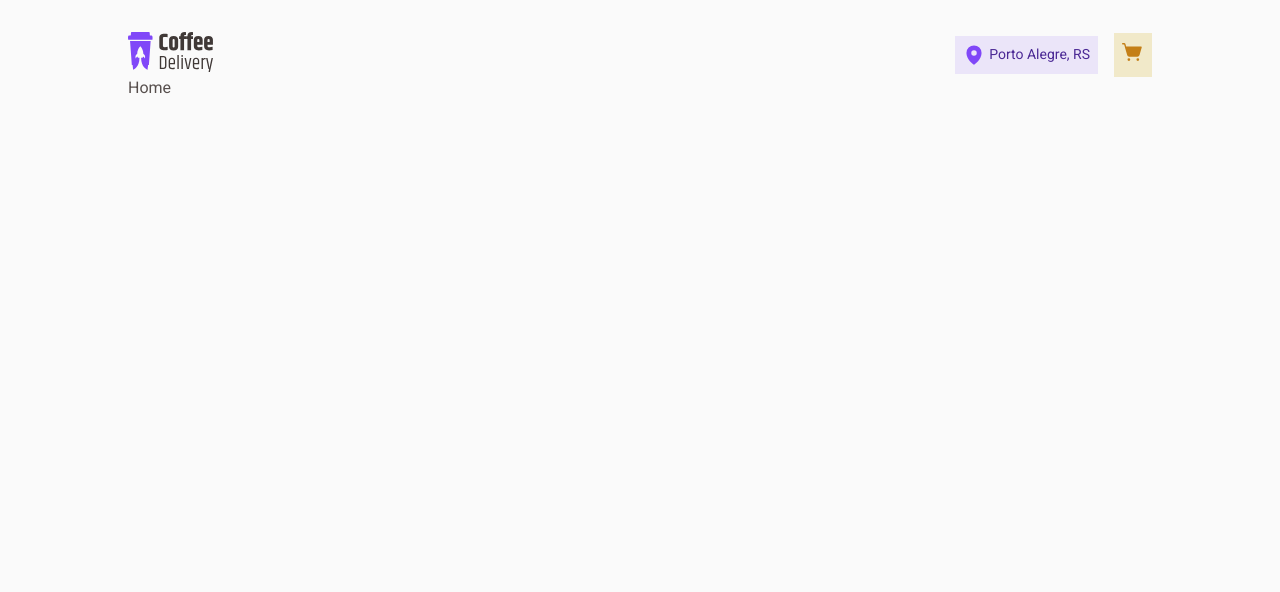
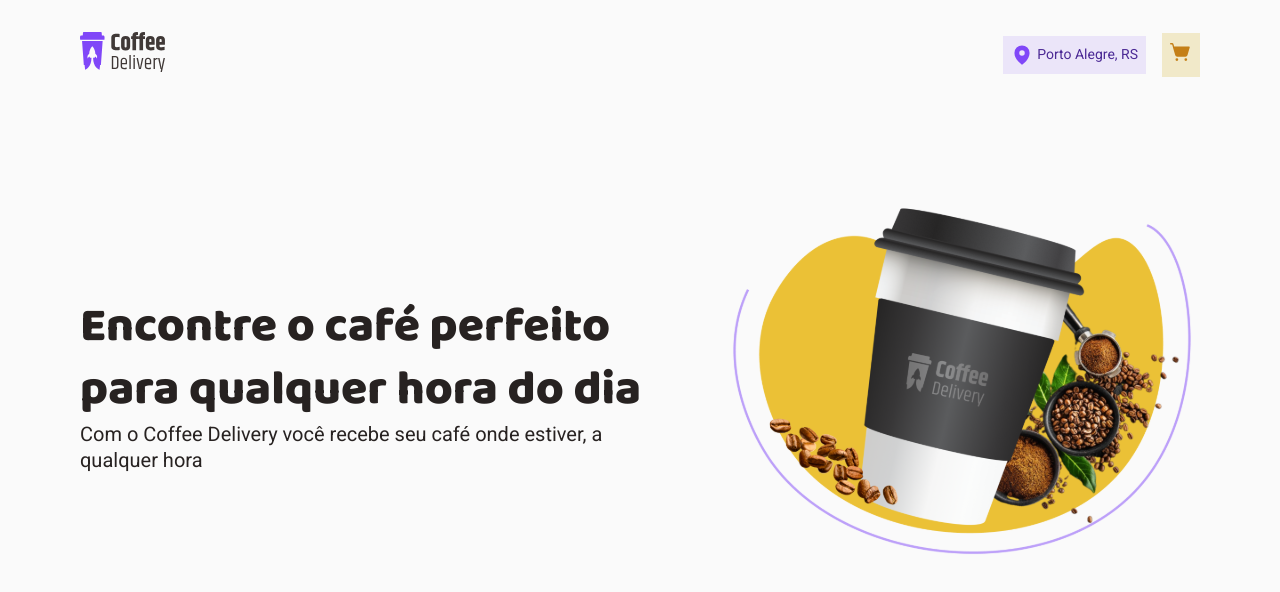
Before and after one commit to jaon82/react-coffee-delivery, a React (Vite) app: page / in a window 1280 px wide. Shown: the top 592 px of the page. Built offline with nearby package versions, Linux system fonts and the light colour scheme.

Commit message:
Add intro

```diff
--- a/src/components/Header/styles.ts
+++ b/src/components/Header/styles.ts
@@ -4,6 +4,7 @@
   display: flex;
   justify-content: space-between;
   align-items: center;
+  padding: 2rem 0;
 
   nav {
     display: flex;
--- a/src/layouts/DefaultLayout/styles.ts
+++ b/src/layouts/DefaultLayout/styles.ts
@@ -1,9 +1,8 @@
 import styled from "styled-components";
 
 export const LayoutContainer = styled.div`
-  max-width: 80vw;
+  max-width: 1120px;
   margin: 0 auto;
   display: flex;
   flex-direction: column;
-  padding: 32px 0;
 `;
--- a/src/pages/Home/index.tsx
+++ b/src/pages/Home/index.tsx
@@ -1,3 +1,22 @@
+import { IntroContainer } from "./styles";
+
+import backgroundImage from "../../assets/intro-background.svg";
+
 export default function Home() {
-  return <>Home</>;
+  return (
+    <>
+      <IntroContainer>
+        <aside>
+          <p>Encontre o café perfeito para qualquer hora do dia</p>
+          <p>
+            Com o Coffee Delivery você recebe seu café onde estiver, a qualquer
+            hora
+          </p>
+        </aside>
+        <aside>
+          <img src={backgroundImage} />
+        </aside>
+      </IntroContainer>
+    </>
+  );
 }
--- /dev/null
+++ b/src/pages/Home/styles.ts
@@ -0,0 +1,21 @@
+import styled from "styled-components";
+import { mixins } from "../../styles/mixins";
+
+export const IntroContainer = styled.section`
+  display: flex;
+  justify-content: space-between;
+  align-items: center;
+  margin-top: 5.75rem;
+  gap: 3.5rem;
+
+  aside {
+    p:first-child {
+      color: ${(props) => props.theme["base-title"]};
+      ${mixins.fonts.titleXL};
+    }
+    p {
+      color: ${(props) => props.theme["base-title"]};
+      ${mixins.fonts.textL};
+    }
+  }
+`;
--- a/src/styles/global.ts
+++ b/src/styles/global.ts
@@ -1,4 +1,5 @@
 import { createGlobalStyle } from "styled-components";
+import { mixins } from "./mixins";
 
 export const GlobalStyle = createGlobalStyle`
   * {
@@ -12,10 +13,7 @@
     -webkit-font-smoothing: antialiased;
   }
   body, input, textarea, button {
-    font-family: "Roboto", sans-serif;
-    font-weight: 400;
-    font-size: 1rem;
-    line-height: 130%;
+    ${mixins.fonts.textM};
   }
   :focus{
     outline: 0;
```
Also changed, not shown: src/assets/intro-background.svg (added).
